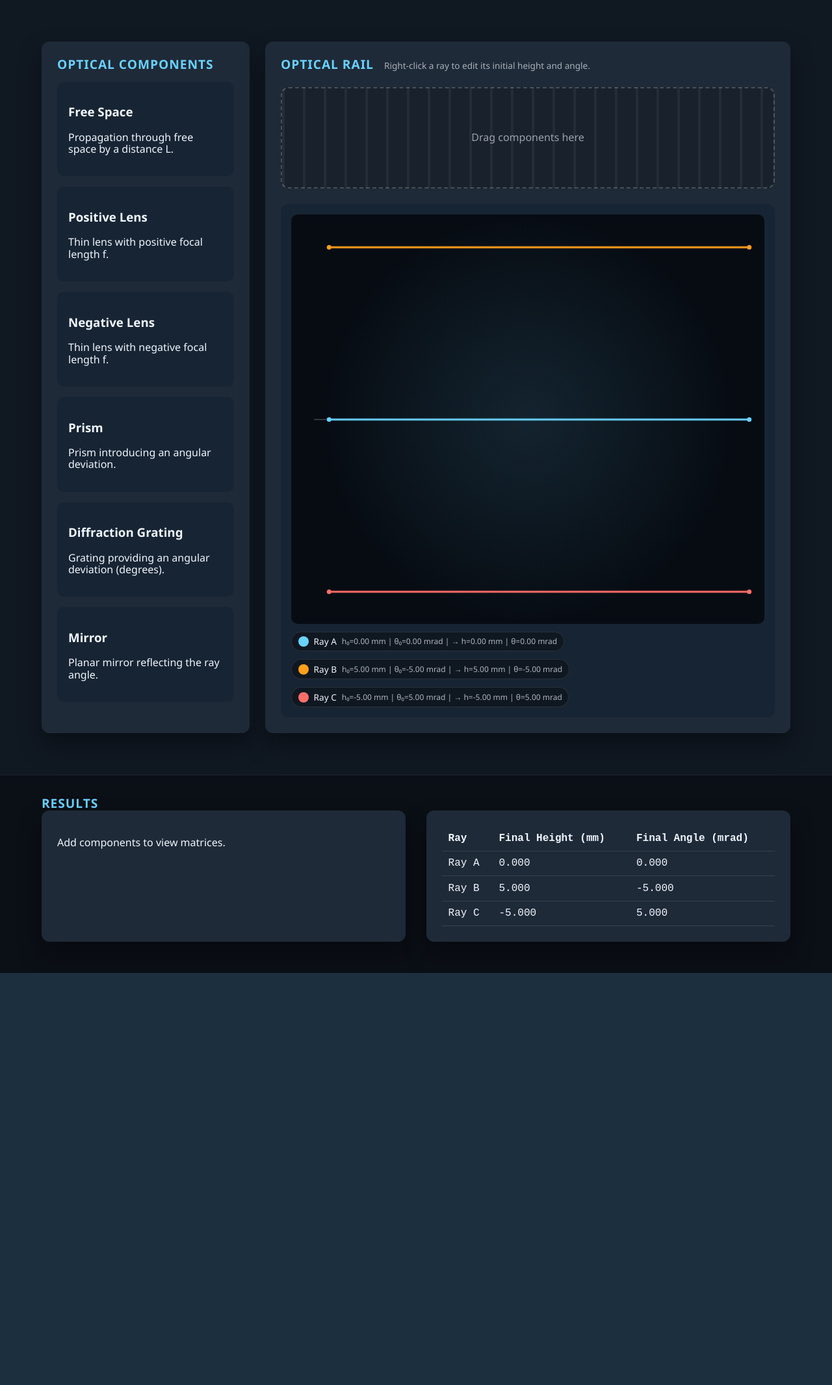
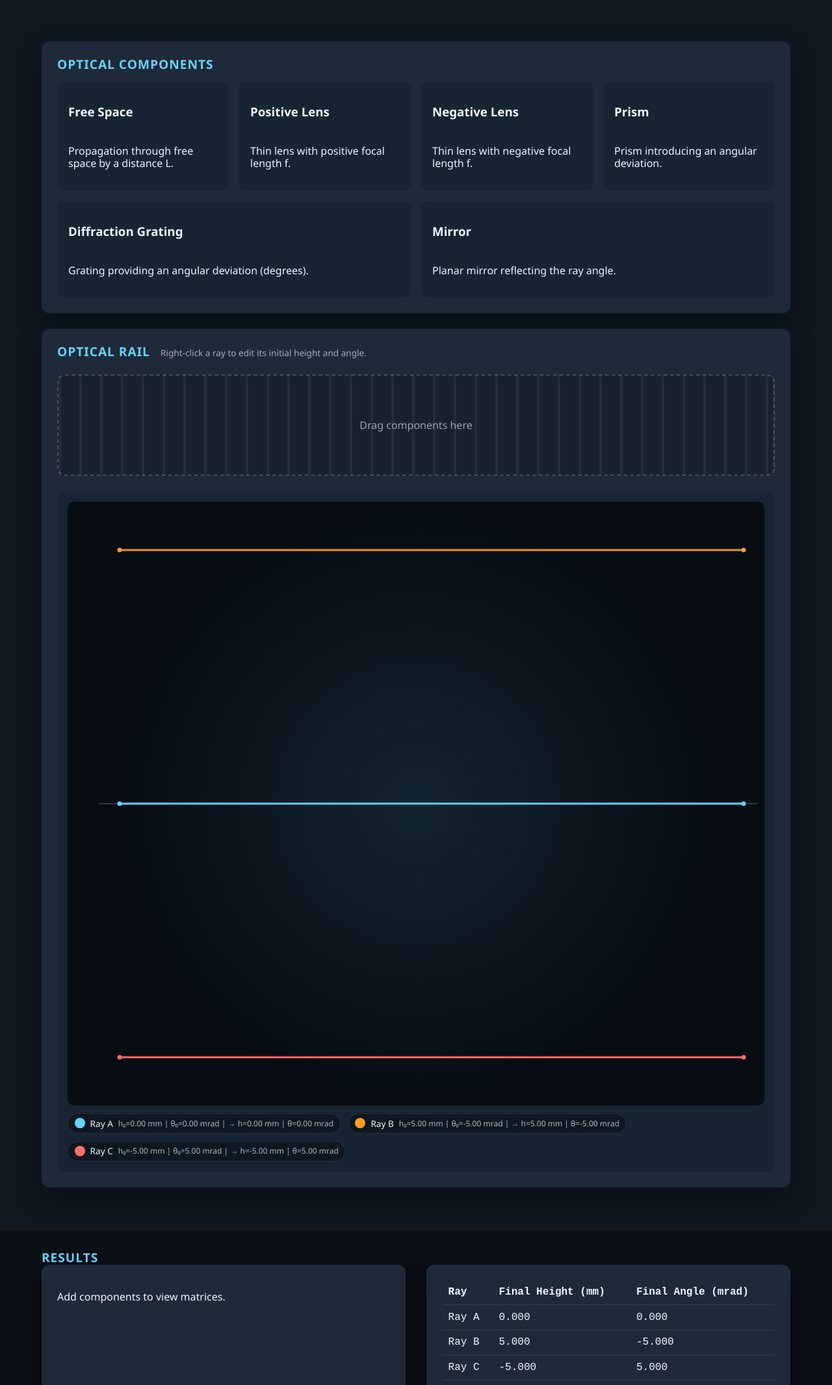
Before and after one commit to joshuamontierth/Optical-Raytracing, a Flask app: page / in a window 1280 px wide. Shown: the part 182-2313 px from the top of the page at 65% size. Before the commit the page ends 1679 px from the top, so only its background shows below. Run offline with Flask 3, Linux system fonts and the light colour scheme.

Commit message:
Rework toolbox layout and component spacing

```diff
--- a/static/css/styles.css
+++ b/static/css/styles.css
@@ -30,8 +30,8 @@ body {
 }
 
 .app-layout {
-  display: grid;
-  grid-template-columns: minmax(220px, 320px) 1fr;
+  display: flex;
+  flex-direction: column;
   gap: 1.5rem;
   padding: clamp(1rem, 5vw, 4rem);
   flex: 1;
@@ -75,8 +75,11 @@ body {
 }
 
 .component-list {
-  display: grid;
+  display: flex;
+  flex-wrap: wrap;
   gap: 1rem;
+  align-items: stretch;
+  justify-content: center;
 }
 
 .component-card {
@@ -86,6 +89,10 @@ body {
   cursor: grab;
   transition: transform 0.2s ease, box-shadow 0.2s ease;
   border: 1px solid transparent;
+  display: grid;
+  gap: 0.35rem;
+  min-width: min(200px, 40vw);
+  flex: 1 1 180px;
 }
 
 .component-card:active {
@@ -200,6 +207,19 @@ body {
 .ray-legend__details {
   opacity: 0.7;
   font-size: 0.75rem;
+}
+
+@media (max-width: 720px) {
+  .component-list {
+    flex-wrap: nowrap;
+    justify-content: flex-start;
+    overflow-x: auto;
+    padding-bottom: 0.5rem;
+  }
+
+  .component-card {
+    min-width: 200px;
+  }
 }
 
 .results-panel {
--- a/static/js/app.js
+++ b/static/js/app.js
@@ -560,7 +560,17 @@ function renderVisualization(data) {
     ctx.fillStyle = "rgba(240, 246, 255, 0.65)";
     ctx.font = "12px 'Segoe UI', sans-serif";
     ctx.textAlign = "center";
-    ctx.fillText(componentLibrary[entry.component.type]?.label ?? "Component", entry.x, height - 6);
+    ctx.textBaseline = "alphabetic";
+    const stackSize = entry.stackSize ?? 1;
+    const stackIndex = entry.stackIndex ?? 0;
+    const stackSpacing = 14;
+    const stackOffset = ((stackSize - 1) * stackSpacing) / 2;
+    const labelY = height - 6 - stackOffset + stackIndex * stackSpacing;
+    ctx.fillText(
+      componentLibrary[entry.component.type]?.label ?? "Component",
+      entry.x,
+      labelY,
+    );
     ctx.restore();
   });
 
@@ -652,35 +662,54 @@ function applyComponentTransform(matrix, offset, vec) {
 
 function computeComponentLayout(width, margin) {
   const startX = Math.max(margin, 24);
-  const endCandidate = Math.max(startX + 80, width - margin);
-  const maxEnd = width - 20;
-  const endX = Math.max(startX + 40, Math.min(endCandidate, maxEnd));
-  const span = Math.max(endX - startX, 40);
-  const weights = componentSequence.map(getComponentWeight);
-  const totalWeight = weights.reduce((sum, weight) => sum + weight, 0);
+  const maxAxisEnd = Math.min(width - margin * 0.5, width - 20);
+  const tentativeEnd = Math.max(startX + 40, maxAxisEnd);
+  const endX = Math.min(tentativeEnd, width - 20);
+  const span = Math.max(endX - startX, 1);
 
-  if (!componentSequence.length || totalWeight === 0 || span <= 0) {
+  if (!componentSequence.length) {
     return { startX, endX, positions: [] };
   }
 
-  let accumulated = 0;
-  const positions = componentSequence.map((component, index) => {
-    const weight = weights[index];
-    const centerRatio = (accumulated + weight / 2) / totalWeight;
-    accumulated += weight;
-    const x = startX + centerRatio * span;
-    return { x, component, index };
+  let cumulativeDistance = 0;
+  const basePositions = componentSequence.map((component, index) => {
+    const entry = { component, index, distance: cumulativeDistance };
+    if (component.type === "free_space") {
+      const length = Math.max(Number(component.params.length) || 0, 0);
+      entry.distance = cumulativeDistance + length / 2;
+      cumulativeDistance += length;
+    }
+    return entry;
+  });
+
+  const totalDistance = cumulativeDistance;
+  const normalizer = totalDistance > 0 ? totalDistance : 1;
+  const positions = basePositions.map((entry) => {
+    const ratio = totalDistance > 0 ? entry.distance / normalizer : 0;
+    const x = startX + ratio * span;
+    return { ...entry, x };
+  });
+
+  const stackMap = new Map();
+  positions.forEach((entry) => {
+    const key = entry.x.toFixed(2);
+    const stack = stackMap.get(key);
+    if (stack) {
+      entry.stackIndex = stack.length;
+      stack.push(entry);
+    } else {
+      entry.stackIndex = 0;
+      stackMap.set(key, [entry]);
+    }
+  });
+
+  stackMap.forEach((stack) => {
+    stack.forEach((entry) => {
+      entry.stackSize = stack.length;
+    });
   });
 
   return { startX, endX, positions };
-}
-
-function getComponentWeight(component) {
-  if (component.type === "free_space") {
-    const length = Number(component.params.length) || 0;
-    return clamp(length / 50, 0.5, 5);
-  }
-  return 1;
 }
 
 function formatComponentParams(params) {
```
